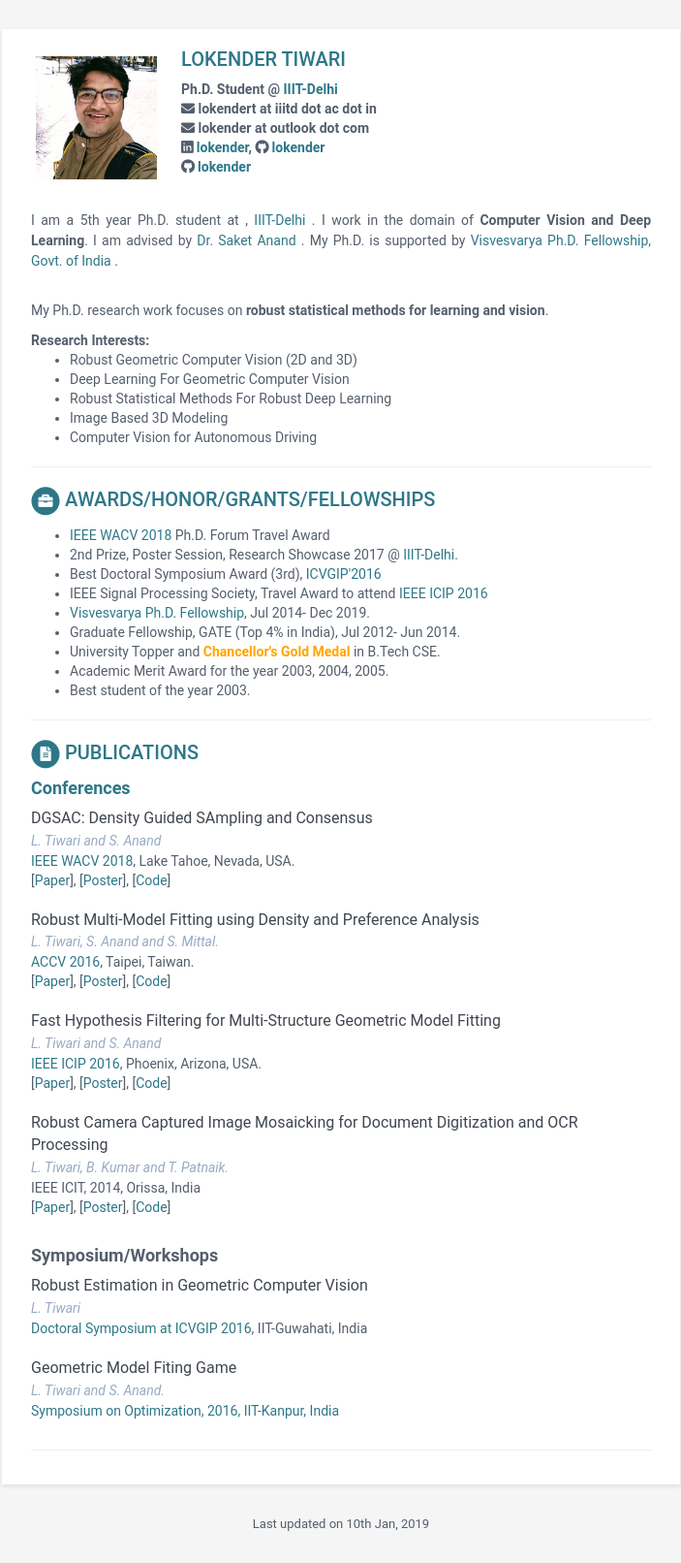
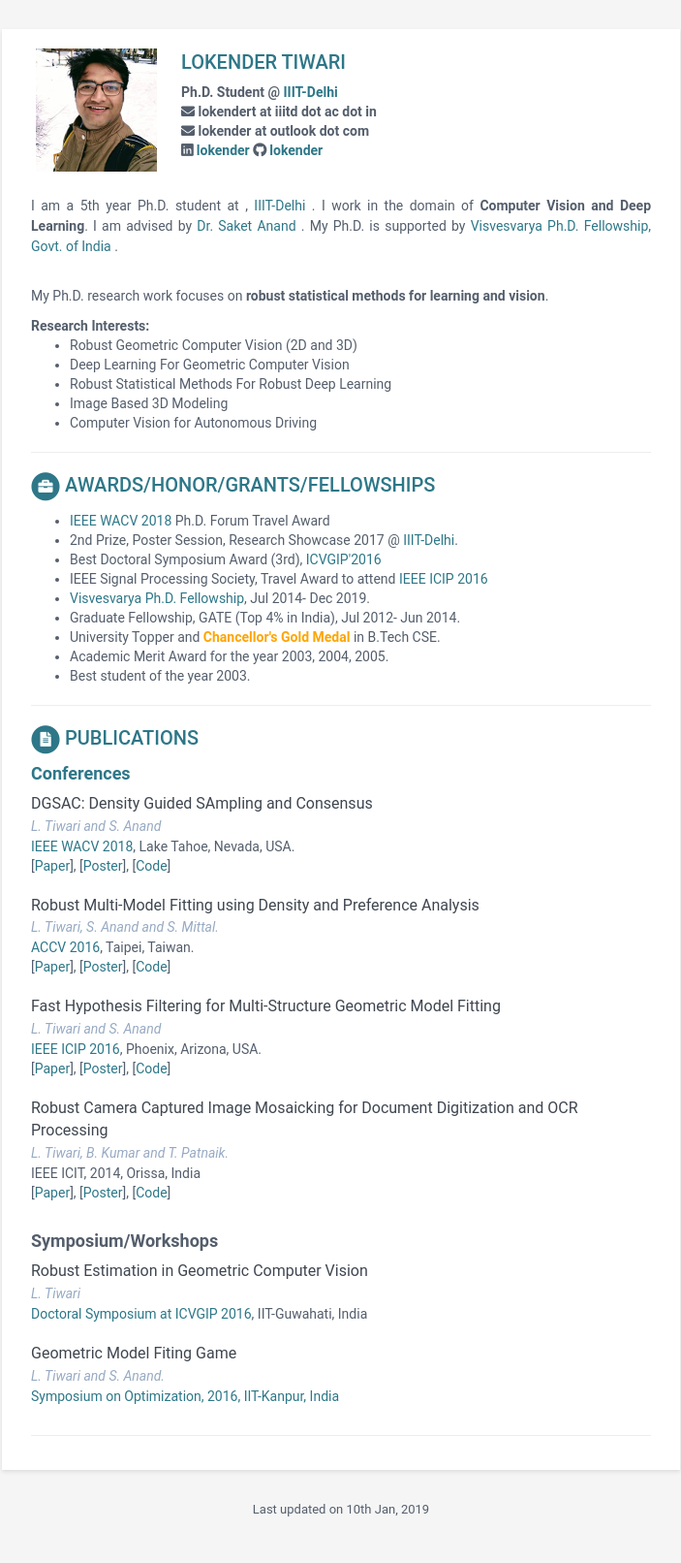
Before and after one commit to lokender/lokender.github.io, a Jekyll site: the page built from index.html, in a window 1280 px wide. Shown: the whole page at 97% size, without its empty margins (288-991 px from the left). Built offline with Jekyll 4.4.1, drawn with Linux system fonts in a browser that asks for light colours.

Commit message:
Update career-profile.html

```diff
--- a/_includes/career-profile.html
+++ b/_includes/career-profile.html
@@ -33,85 +33,13 @@
    <li class="email"><i class="fas fa-envelope"></i> lokender at outlook dot com
     </li>
     <li class="linkedin"><i class="fab fa-linkedin"></i>
-      <a href="https://linkedin.com/in/lokender" target="_blank">lokender</a>, <i class="fab fa-github"></i>
+      <a href="https://linkedin.com/in/lokender" target="_blank">lokender</a> <i class="fab fa-github"></i>
       <a href="http://github.com/lokender" target="_blank">lokender</a>
     </li>
 
-    <li class="github"><i class="fab fa-github"></i>
-      <a href="http://github.com/lokender" target="_blank">lokender</a>
-    </li>
 
 </ul>
 </th>
-
-
-<th></th>
-<th></th>
-<th></th>
-<th></th>
-<th></th>
-<th></th>
-<th></th>
-<th></th>
-<th></th>
-<th></th>
-<th></th>
-<th></th>
-<th></th>
-<th></th>
-<th></th>
-<th></th>
-<th></th>
-<th></th>
-<th></th>
-    <th>
-
- <ul class="list-unstyled contact-list">
-
-<!--
-    <li class="email"><i class="fas fa-envelope"></i> lokendert at iiitd dot ac dot in
-    </li>
-
-   <li class="email"><i class="fas fa-envelope"></i> lokender at outlook dot com
-    </li>
-    {% if sidebar.phone %}
-    <li class="phone"><i class="fas fa-phone"></i>
-      <a href="tel:{{ sidebar.phone }}">{{ sidebar.phone }}</a>
-    </li>
-    {% endif %}
-
-    <li class="website"><i class="fas fa-globe-americas"></i>
-      <a href="https://medium.com/3dcomputervision" target="_blank">3DVision Blog</a>
-    </li>
-
-    <li class="linkedin"><i class="fab fa-linkedin"></i>
-      <a href="https://linkedin.com/in/lokender" target="_blank">lokender</a>
-    </li>
-
-    <li class="github"><i class="fab fa-github"></i>
-      <a href="http://github.com/lokender" target="_blank">lokender</a>
-    </li>
-    -->
-    {% if profileinfo.gitlab %}
-    <li class="gitlab"><i class="fab fa-gitlab"></i>
-      <a href="http://gitlab.com/{{ sidebar.gitlab }}" target="_blank">{{ profileinfo.gitlab }}</a>
-    </li>
-    {% endif %}
-
-    {% if profileinfo.bitbucket %}
-    <li class="bitbucket"><i class="fab fa-bitbucket"></i>
-      <a href="http://bitbucket.com/{{ sidebar.bitbucket }}" target="_blank">{{ profileinfo.bitbucket }}</a>
-    </li>
-    {% endif %}
-
-    {% if profileinfo.twitter %}
-    <li class="twitter"><i class="fab fa-twitter"></i>
-      <a href="https://twitter.com/{{ sidebar.twitter }}" target="_blank">{{ profileinfo.twitter }}</a>
-    </li>
-    {% endif %}
-
-
-  </ul>
 
 </th>
 
```
